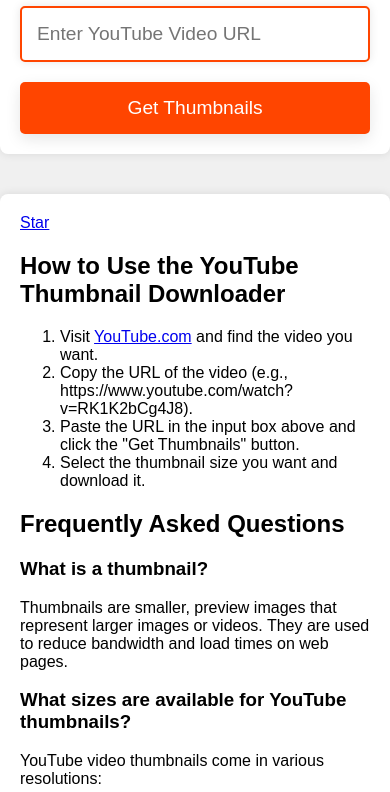
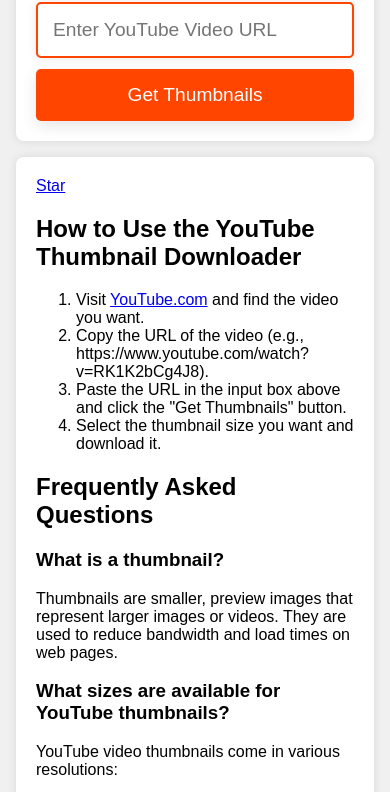
Before and after one commit to ali-han/youtube-thumbnail.github.io, a plain HTML site: page index.html in a window 390 px wide. Shown: the part 122-914 px from the top of the page. Drawn offline with Linux system fonts and the light colour scheme.

Commit message:
Fixed Mobile

```diff
--- a/index.html
+++ b/index.html
@@ -18,12 +18,14 @@
       <header>
         <h1>YouTube Thumbnail Downloader</h1>
       </header>
+      <div id="form">
         <input
           type="text"
           id="youtube-url"
           placeholder="Enter YouTube Video URL"
         />
         <button id="download-btn">Get Thumbnails</button>
+      </div>
     </div>
     <div id="thumbnail-container" class="container d-none"></div>
     <div class="container">
--- a/styles.css
+++ b/styles.css
@@ -8,7 +8,9 @@
   flex-direction: column;
   align-items: center;
   background-color: #f0f0f0;
+  gap: 1rem;
   margin: 0;
+  padding: 1rem;
 }
 .d-none {
   display: none;
@@ -21,9 +23,10 @@
   padding: 20px;
   border-radius: 8px;
   box-shadow: 0 0 10px rgba(0, 0, 0, 0.1);
-  margin: 20px 0;
+  width: 100%;
+  max-width: 1100px;
+  word-break: break-word; /* Break long words or URLs */
 }
-
 input {
   padding: 10px;
   width: 300px;
@@ -46,13 +49,21 @@
 }
 
 /* Form : */
+#form {
+  display: flex;
+  justify-content: center;
+  gap: 15px;
+  align-items: flex-start;
+}
+#form * {
+  min-height: 60px;
+}
 input#youtube-url {
   width: 60%;
   padding: 15px;
   font-size: 1.2em;
   border: 2px solid #ff4500; /* Bright orange border */
   border-radius: 5px;
-    margin-bottom: 20px;
   transition: all 0.3s ease;
   box-shadow: 0 0 10px rgba(0, 0, 0, 0.1);
 }
@@ -87,7 +98,7 @@
 }
 
 /* Responsive */
-@media (max-width: 576px) {
+@media (max-width: 768px) {
   h1 {
     font-size: 1.5rem;
   }
@@ -95,5 +106,10 @@
   button#download-btn {
     width: 100%;
     max-width: 100%;
+    min-height: auto;
+  }
+  #form {
+    flex-direction: column;
+    gap: 1px;
   }
 }
```
Also changed, not shown: 1 other file. Lines whose indentation alone changed are shown as unchanged.
